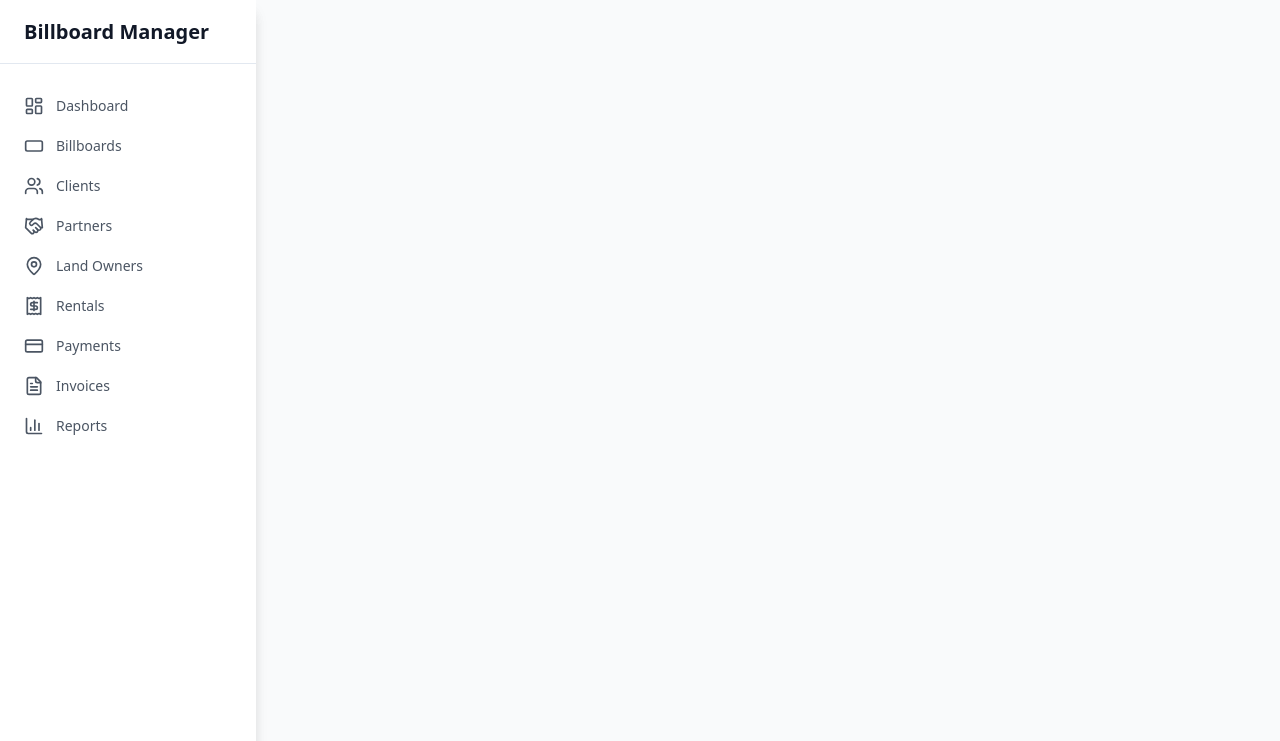
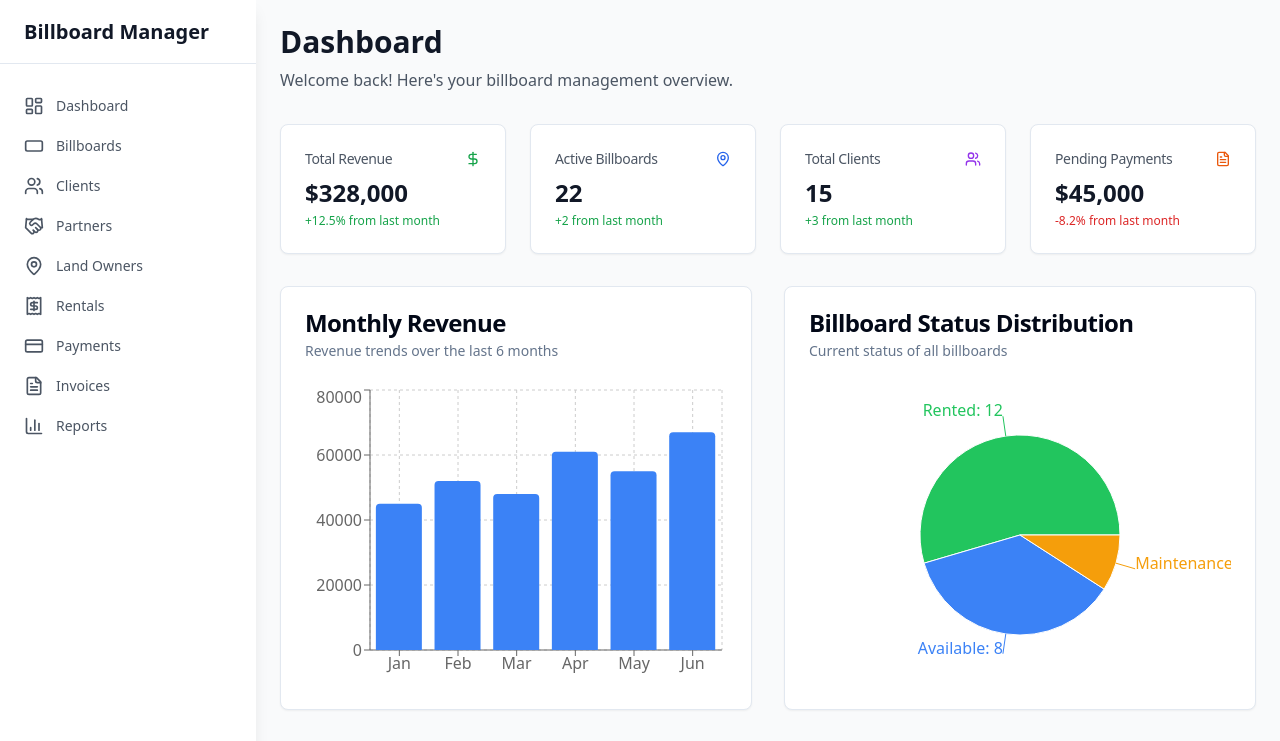
Before and after one commit to lrrakib/billboard-rent-manager-pro, a React (Vite) app: page / in a window 1280 px wide. Shown: the top 741 px of the page. Built offline with nearby package versions, Linux system fonts and the light colour scheme.

Commit message:
Fix: Resolve Index.tsx type error
Fixes a type error in Index.tsx related to the Layout component.

```diff
--- a/src/pages/Index.tsx
+++ b/src/pages/Index.tsx
@@ -1,14 +1,9 @@
 
 import React from 'react';
-import { Layout } from '@/components/Layout';
 import Dashboard from './Dashboard';
 
 const Index = () => {
-  return (
-    <Layout>
-      <Dashboard />
-    </Layout>
-  );
+  return <Dashboard />;
 };
 
 export default Index;
```
